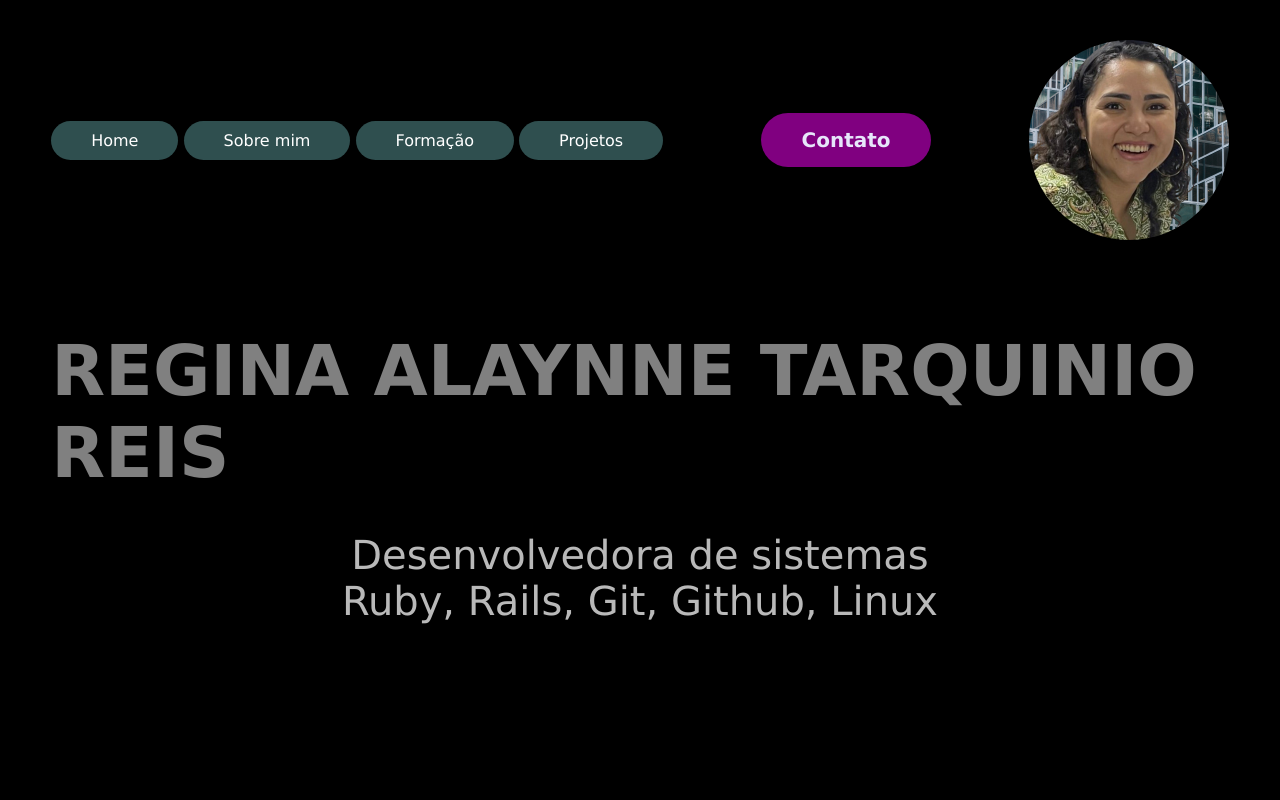
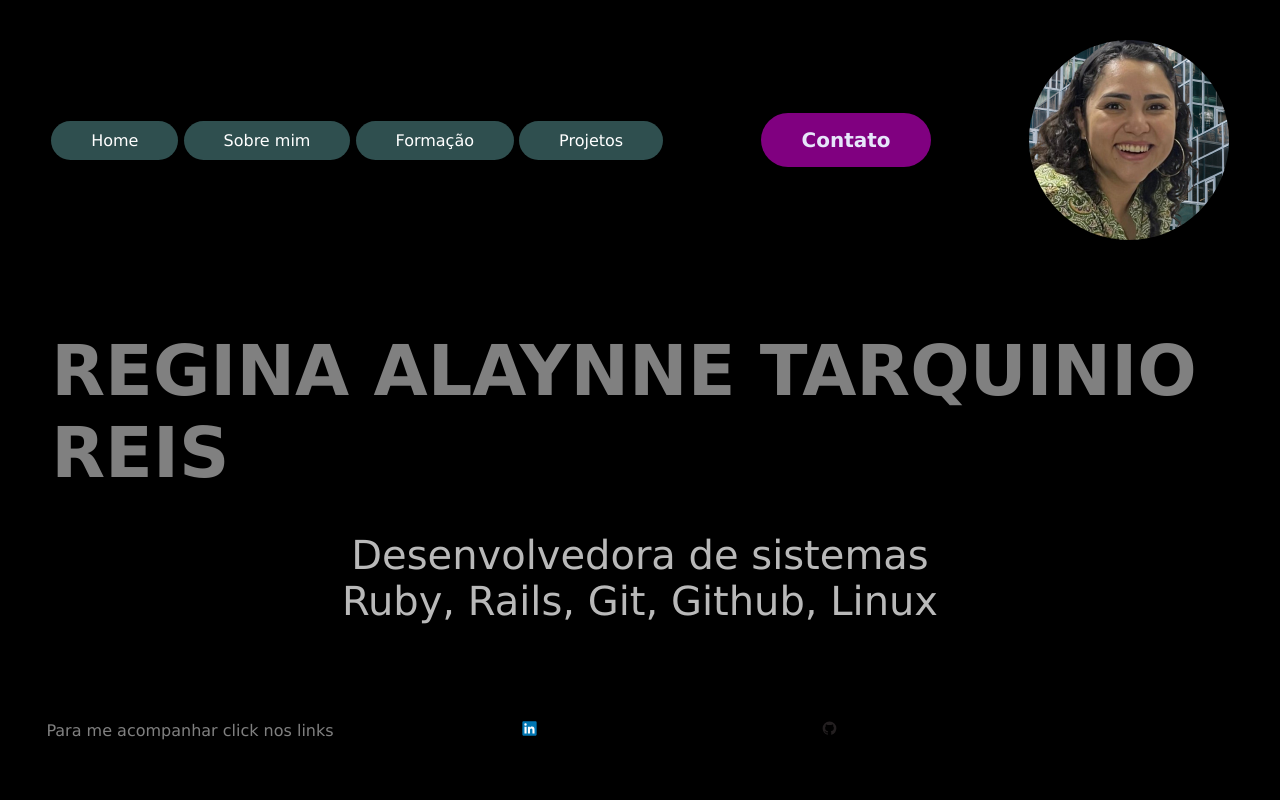
Before and after one commit to ReginaTR/Portfolio-Regina, a plain HTML site: page index.html in a window 1280 px wide. Drawn offline with Linux system fonts and the light colour scheme.

Commit message:
Ainda no index
Inserindo o rodapé no index. Falta centralizar.

```diff
--- a/index.html
+++ b/index.html
@@ -33,7 +33,7 @@
 
             </div>
 
-            <div class="circle-container">
+            <div class="container-circulo">
 
                 <img src="images/Regina.png" alt="Minha imagem">
 
@@ -63,5 +63,24 @@
 
     </main>
 
+    <footer>
+        <div class="links">
+
+            <p>Para me acompanhar click nos links</p>
+            <br>
+            <a href="https://www.linkedin.com/in/regina-tarquinio-reis-3a50a02b6/">
+                <img src="images/linkedin-original.svg" alt="linkedin">
+            </a>
+            <a href="https://github.com/ReginaTR">
+                <img src="images/github.svg" alt="GitHub">
+            </a>
+            <a href="https://wakatime.com/@Regina">
+                <img src="images/wakatime.svg" alt="Wakatime">
+            </a>
+
+        </div>
+
+    </footer>
+
 </body>
 </html>
--- a/style.css
+++ b/style.css
@@ -71,14 +71,14 @@ header .btn-contato button{
     color: lavender;
 }
 
-.circle-container {
+.container-circulo {
     width: 200px; /* Defina a largura e a altura desejadas para o círculo */
     height: 200px;
     border-radius: 50%; /* Isso cria um círculo definindo a borda para metade da largura ou altura */
     overflow: hidden; /* Oculta qualquer conteúdo que ultrapasse os limites do círculo */
 }
 
-  .circle-container img {
+  .container-circulo img {
     width: 100%; /* A imagem deve preencher todo o espaço do contêiner */
     height: auto;
     display: block;
@@ -113,6 +113,48 @@ section.meio-pagina .geral{
 
 }
 
+/*Footer*/
+footer {
+    position: fixed;
+    color: gray;
+    bottom: 0;
+    left: 0;
+    width: 100%;
+    text-align: center;
+    padding: 20px 0; /* Espaçamento interno do rodapé */
+  }
+
+  .links {
+    display: flex;
+    justify-content: center;
+    align-items: center;
+  }
+
+  .links p {
+    margin: auto;
+    padding: 40px;
+    text-align: center;
+    justify-content: center;
+  }
+
+  .links img{
+    width: 5%;
+    height: 5%;
+    align-items: center;
+    justify-content: center;
+
+
+}
+
+
+
+
+
+
+
+
+
+
 /*sobre mim*/
 
 .text{
```
Also changed, not shown: images/discord.svg (added), images/github.svg (added), images/linkedin-original.svg (added), images/wakatime.svg (added).
